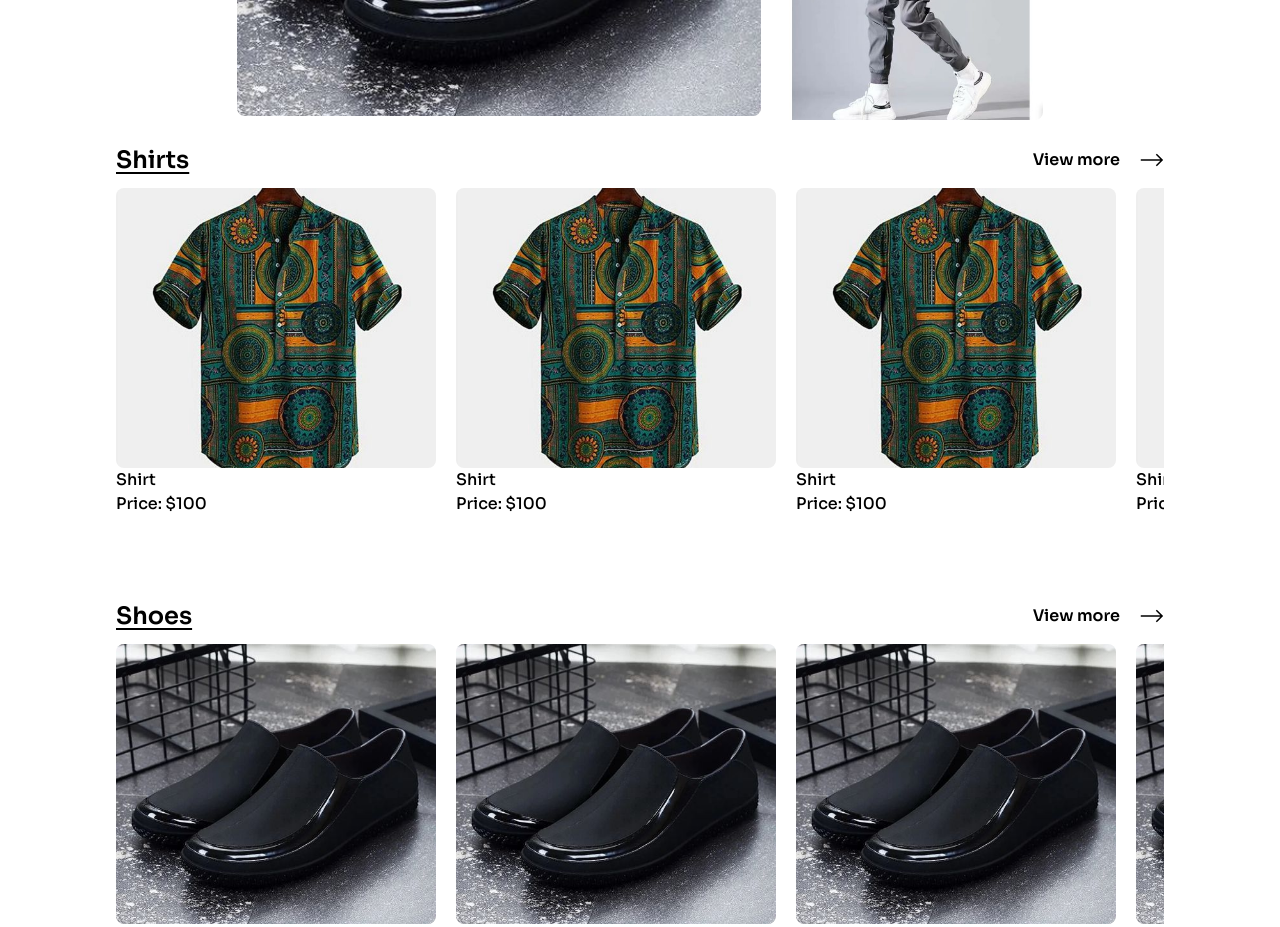
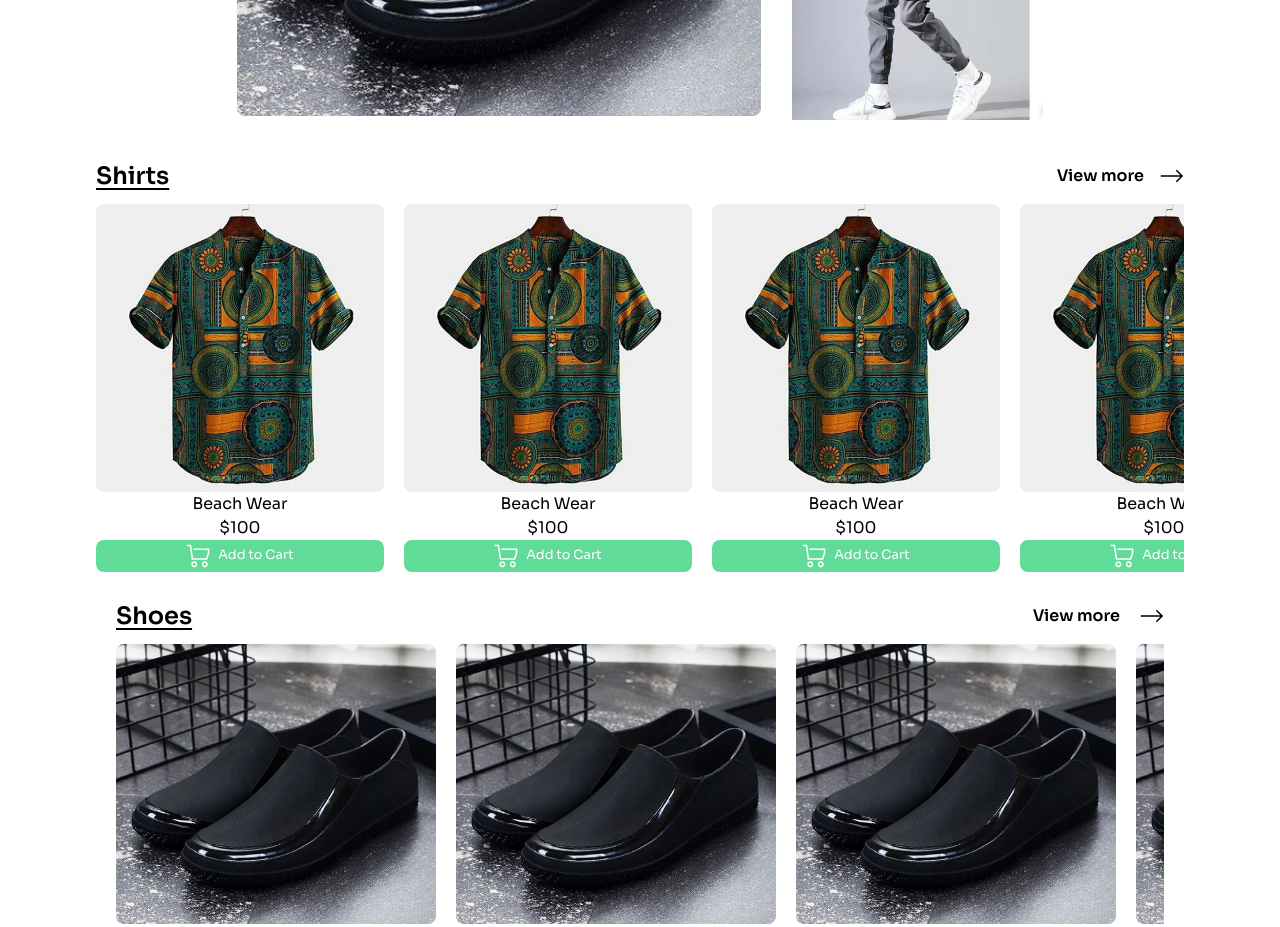
Before and after one commit to Tech-Bars/all-wearz-store, a React (Create React App) app: page / in a window 1280 px wide. Shown: the part 2180-3107 px from the top of the page. Built offline with nearby package versions, Linux system fonts and the light colour scheme.

Commit message:
refactor: removed cards created internally and switched to using product card component

```diff
--- a/src/components/Home/Shirts.tsx
+++ b/src/components/Home/Shirts.tsx
@@ -1,50 +1,41 @@
 import React from 'react'
 import shirt from './assets/shirt.jpg'
 import Vector from './assets/Vectorblack.svg'
+import ProductCard from './ProductCard'
 
 const Shirts:React.FC = () => {
   return (
-  <div className="w-full px-5 font-sora flex  flex-col">
+  <div className="w-full font-sora flex  flex-col my-4">
     <div className="flex justify-between w-full py-3">
-            <h1 className="font-semibold text-2xl underline underline-offset-4">Shirts</h1>
-            <button className="flex gap-5 items-center font-semibold transition-all duration-300 delay-100 ease-in-out hover:scale-110"> View more <img src={Vector} alt="arrow icon" className="text-base" /></button>
+        <h1 className="font-semibold text-2xl underline underline-offset-4">Shirts</h1>
+        <button className="flex gap-4 items-center font-semibold transition-all duration-300 delay-100 ease-in-out hover:scale-110"> View more <img src={Vector} alt="arrow icon" className="text-base" /></button>
     </div>
     <div className="flex flex-row gap-5 overflow-x-scroll scroll-smooth scrollbar-hide">
-        <div className="w-[20rem] h-50vh shrink-0 ">
-            <img src={shirt} alt="shirt" className="h-[70%] w-full" />
-            <div className="flex flex-col font-medium">
-            <span className="">Shirt</span>
-            <span>Price: $100</span>
-            </div>
-        </div>
-        <div className="w-[20rem] h-50vh shrink-0">
-            <img src={shirt} alt="shirt" className="h-[70%] w-full" />
-            <div className="flex flex-col font-medium">
-            <span className="">Shirt</span>
-            <span>Price: $100</span>
-            </div>
-        </div>
-        <div className="w-[20rem] h-50vh shrink-0">
-            <img src={shirt} alt="shirt" className="h-[70%] w-full" />
-            <div className="flex flex-col font-medium">
-            <span className="">Shirt</span>
-            <span>Price: $100</span>
-            </div>
-        </div>
-        <div className="w-[20rem] h-50vh shrink-0">
-            <img src={shirt} alt="shirt" className="h-[70%] w-full" />
-            <div className="flex flex-col font-medium">
-            <span className="">Shirt</span>
-            <span>Price: $100</span>
-            </div>
-        </div>
-        <div className="w-[20rem] h-50vh shrink-0 ">
-            <img src={shirt} alt="shirt" className="h-[70%] w-full" />
-            <div className="flex flex-col font-medium">
-            <span className="">Shirt</span>
-            <span>Price: $100</span>
-            </div>
-        </div>
+        <ProductCard
+        image={shirt}
+        name="Beach Wear"
+        price={100}
+        />
+        <ProductCard
+        image={shirt}
+        name="Beach Wear"
+        price={100}
+        />
+        <ProductCard
+        image={shirt}
+        name="Beach Wear"
+        price={100}
+        />
+        <ProductCard
+        image={shirt}
+        name="Beach Wear"
+        price={100}
+        />
+        <ProductCard
+        image={shirt}
+        name="Beach Wear"
+        price={100}
+        />
     </div>
   </div>
   )
```
